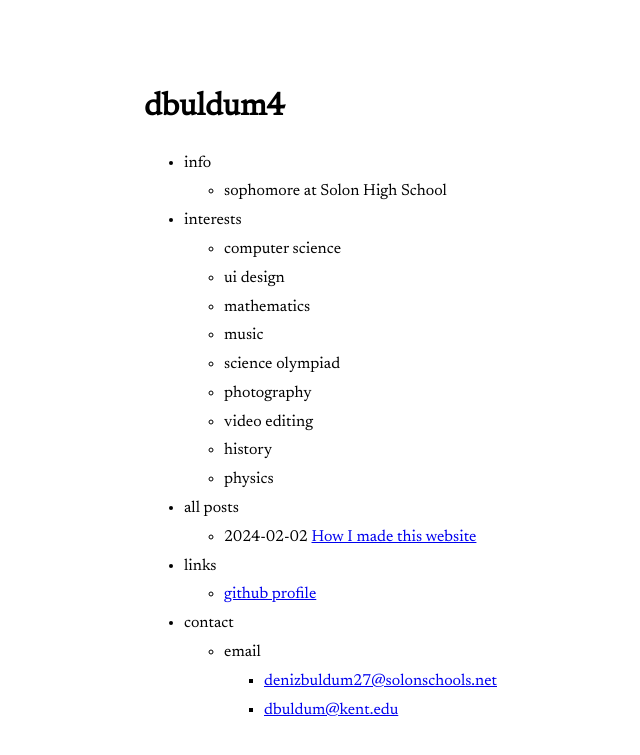
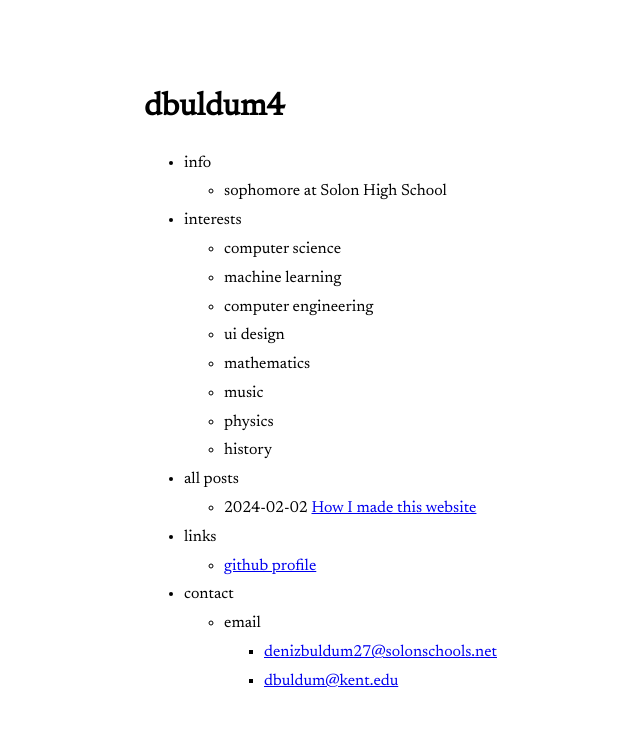
Before and after one commit to riggraz/no-style-please, a Jekyll site: the page built from index.md, in a window 1280 px wide. Shown: the top 755 px of the page, without its empty margins (176-816 px from the left). Built offline with Jekyll 4.4.1, drawn with Linux system fonts in a browser that asks for light colours.

Commit message:
fixed interests

```diff
--- a/_data/menu.yml
+++ b/_data/menu.yml
@@ -9,14 +9,13 @@ entries:
   - title: interests
     entries:
       - title: computer science
+      - title: machine learning
+      - title: computer engineering
       - title: ui design
       - title: mathematics
       - title: music
-      - title: science olympiad
-      - title: photography
-      - title: video editing
+      - title: physics
       - title: history
-      - title: physics
 
   - title: all posts
     post_list:
```
